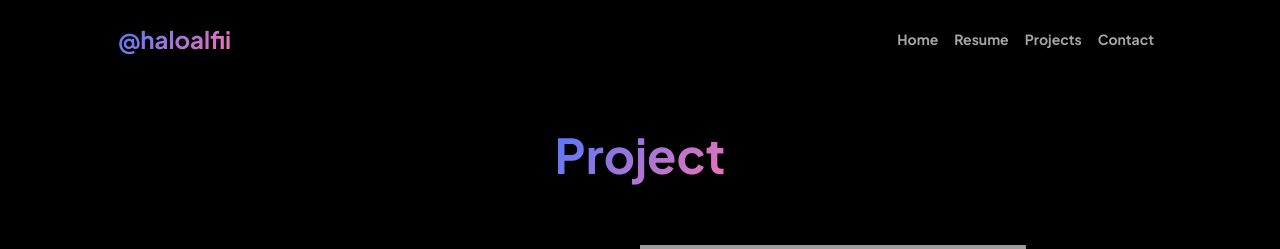
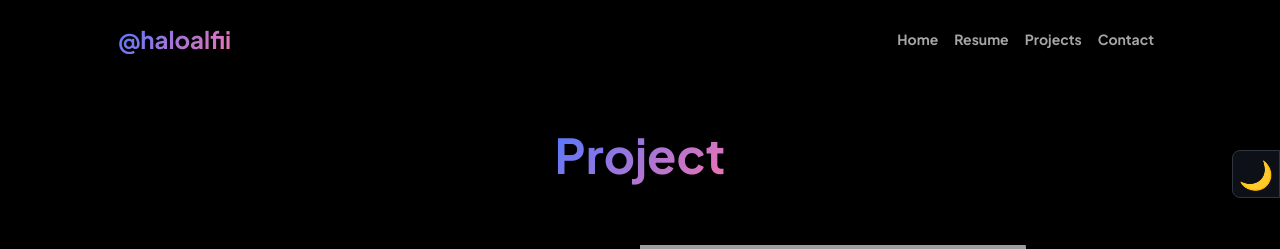
Before and after one commit to haloalfii/personal-website, a Vue app: page /project in a window 1280 px wide. Shown: the top 249 px of the page. Built offline with nearby package versions, Linux system fonts and the light colour scheme; grey boxes are pictures that could not be loaded.

Commit message:
dev/finishing - Implement Preloader

```diff
--- a/index.html
+++ b/index.html
@@ -2,9 +2,9 @@
 <html lang="en">
   <head>
     <meta charset="UTF-8">
-    <link rel="icon" href="/favicon.ico">
+    <link rel="icon" href="/fav-v4.ico">
     <meta name="viewport" content="width=device-width, initial-scale=1.0">
-    <title>@haloalfii | Portfolio</title>
+    <title>Alfian Luthfi | Software Engineer</title>
 
 <!--      Include -->
     <link href='https://unpkg.com/boxicons@2.1.4/css/boxicons.min.css' rel='stylesheet'>
--- a/src/App.vue
+++ b/src/App.vue
@@ -2,15 +2,83 @@
 import { RouterView } from 'vue-router'
 import Navbar from "@/components/Navbar.vue";
 import Footer from "@/components/Footer.vue";
+import Preloader from "@/components/Preloader.vue";
+</script>
+
+<script>
+export default {
+  data(){
+    return {
+      theme: 'dark',
+      loading: true,
+    }
+  },
+
+  mounted() {
+    setTimeout(() => {
+      this.loading = false;
+    }, 2000);
+
+    if (localStorage.getItem("theme") == null) {
+      localStorage.setItem("theme", "dark");
+    } else {
+      var element = document.getElementsByTagName("body")[0];
+      element.setAttribute(
+          "data-bs-theme",
+          localStorage.getItem("theme")
+      );
+      this.theme = localStorage.getItem("theme");
+    }
+  },
+
+  methods: {
+    themeToggle() {
+      var element = document.getElementsByTagName("body")[0];
+      if (element.getAttribute("data-bs-theme") === "dark") {
+        element.setAttribute("data-bs-theme", "light");
+        this.theme = "light";
+        localStorage.setItem("theme", "light");
+      } else {
+        element.setAttribute("data-bs-theme", "dark");
+        this.theme = "dark";
+        localStorage.setItem("theme", "dark");
+      }
+    },
+  },
+}
 </script>
 
 <template>
-  <div class="d-flex flex-column justify-content-between" style="height: 100vh !important">
-    <main class="flex-shrink-0">
-      <Navbar/>
-      <RouterView />
-    </main>
+  <div class="d-flex flex-column justify-content-between position-relative" style="height: 100vh !important">
+    <Transition name="fade">
+      <Preloader v-if="loading"/>
+    </Transition>
 
-    <Footer/>
+    <template v-if="!loading">
+      <main class="flex-shrink-0" >
+        <div
+            v-if="theme === 'light'"
+            @click="themeToggle"
+            title="Change to Dark Mode"
+            class="mode-toggle d-flex align-items-center justify-content-center"
+        >
+          <p class="mb-0" style="font-size: 28px">☀️</p>
+        </div>
+
+        <div
+            v-else
+            @click="themeToggle"
+            title="Change to Light Mode"
+            class="mode-toggle d-flex align-items-center justify-content-center"
+        >
+          <p class="mb-0" style="font-size: 28px">🌙</p>
+        </div>
+
+        <Navbar/>
+        <RouterView />
+      </main>
+
+      <Footer/>
+    </template>
   </div>
 </template>
--- a/src/assets/main.css
+++ b/src/assets/main.css
@@ -25,6 +25,26 @@
     height: 3rem;
     width: 3rem;
     font-size: 1.5rem;
+}
+
+.mode-toggle {
+    height: 48px;
+    width: 48px;
+    position: fixed;
+    right: 0;
+    top: 150px;
+    background-color: #fff;
+    border: 1px solid #ddd;
+    border-radius: 8px 0 0 8px;
+    cursor: pointer;
+}
+
+.preloader {
+    width: 100%;
+    height: 100vh;
+    display: flex;
+    align-items: center;
+    justify-content: center;
 }
 
 [data-bs-theme="light"] {
@@ -62,4 +82,9 @@
         color: #fff;
         border-color: #fff !important;
     }
+
+    .mode-toggle {
+        background: rgb(13, 17, 23) !important;
+        border: 1px solid rgb(48, 54, 61) !important;
+    }
 }
--- /dev/null
+++ b/src/components/Preloader.vue
@@ -0,0 +1,30 @@
+<template>
+  <div class="preloader">
+    <div v-for="(data, index) of list" :key="'index-' + index">
+      <p v-if="index === showing" class="fs-1 text-body">
+        {{ data }}
+      </p>
+    </div>
+  </div>
+</template>
+
+<script>
+export default {
+  data() {
+    return {
+      list: ["Hello!", "¡Hola!", "Bonjour!", "Nǐ hǎo!", "Kon nichiwa!"],
+      show: 0,
+    };
+  },
+
+  computed: {
+    showing() {
+      setTimeout(() => {
+        this.show++;
+      }, 400);
+
+      return this.show;
+    },
+  },
+};
+</script>
```
Also changed, not shown: 1 other file (tests, documents, lock files or other folders).
